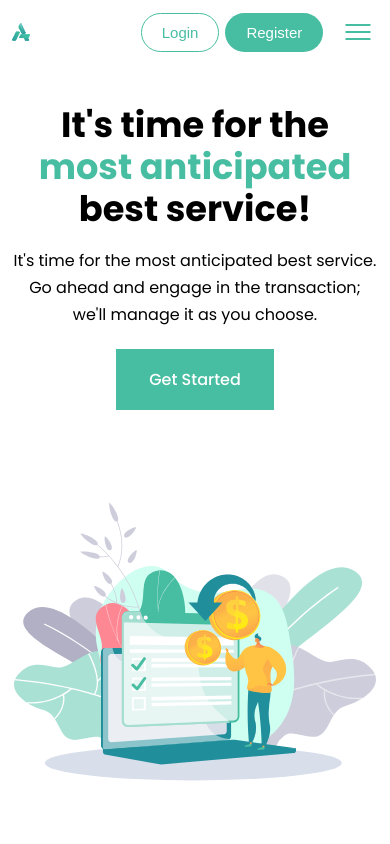
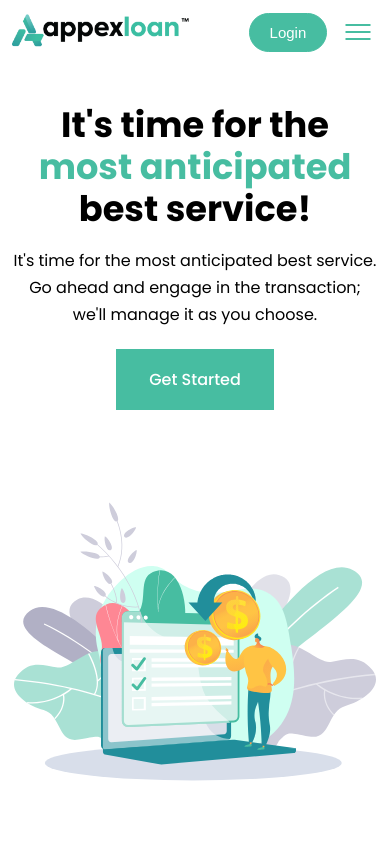
Before and after one commit to mikeeeyy04/appex-loan, a plain HTML site: page index.html in a window 390 px wide. Shown: the top 844 px of the page. Drawn offline with nearby package versions, Linux system fonts and the light colour scheme.

Commit message:
Add files via upload

```diff
--- a/css/style.css
+++ b/css/style.css
@@ -102,10 +102,6 @@ img {
 
 .logo {
     width: 40%;
-}
-
-.logo1 {
-    display: none;
 }
 
 button {
@@ -510,16 +506,21 @@ header {
     }
 
     .logo {
-        display: none;
-    }
-
-    .logo1 {
-        display: block;
-        width: 20%;
+        width: 100%;
     }
 
     .menu {
         width: 50%;
+    }
+
+    .action-btn .btn2 {
+        display: none;
+    }
+
+    .action-btn .btn1 {
+        background: var(--color-primary);
+        color: white;
+        transform: translateX(20px);
     }
 
     /*================================= NAVBAR ========================*/
@@ -565,18 +566,16 @@ header {
         justify-content: center;
     }
 
-    .logo1 {
+    .logo {
         width: 100%;
-        display: block;
-    }
-
-    .logo {
-        display: none;
     }
 
     .nav__menu {
         right: 3%;
     }
 
+    .btn2 {
+        display: none;
+    }
 
 }
--- a/index.html
+++ b/index.html
@@ -16,7 +16,6 @@
     <nav>
         <div class="container nav__container">
             <a href="index.html"><img class="logo" src="img/Appex.png" width="10%"></a>
-            <a href="index.html"><img class="logo1" src="img/logo.png" width="10%"></a>
             <ul class="nav__menu">
                 <li><a href="index.html">Home</a></li>
                 <li><a href="#">About</a></li>
```
